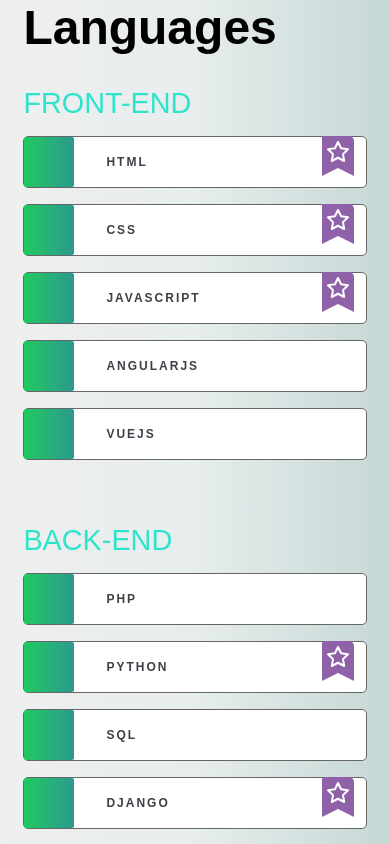
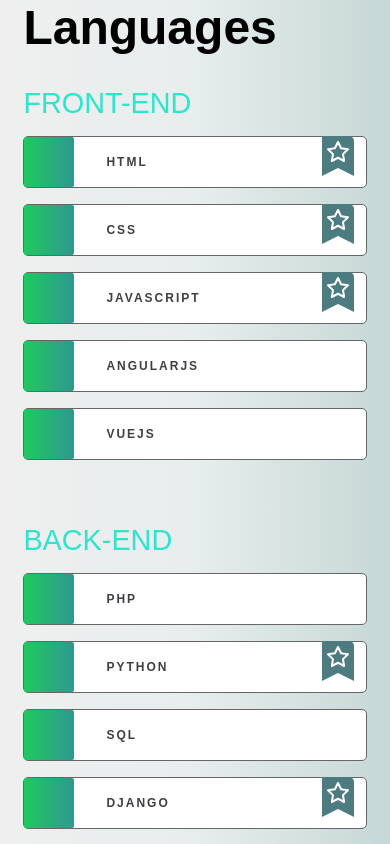
Before and after one commit to Worcesters/ng-django, an Angular app in the folder ngfront/: page /languages in a window 390 px wide. Shown: the top 844 px of the page. Built offline with nearby package versions, Linux system fonts and the light colour scheme.

Commit message:
feat front responsive

```diff
--- a/ngfront/src/app/components/language/language.component.css
+++ b/ngfront/src/app/components/language/language.component.css
@@ -62,7 +62,7 @@
     border-radius: 0 5px 0 0;
 }
 .ribbon.bg-green {
-    border-color: #8f61a9;
+    border-color: #4c7b80;
 }
 .ribbon-top {
     right: 0.75rem;
@@ -114,7 +114,7 @@
     color: #fff;
     text-align: center;
     text-transform: uppercase;
-    background: #8f61a9;
+    background: #4c7b80;
     width: 2rem;
     display: inline-flex;
     align-items: center;
```
